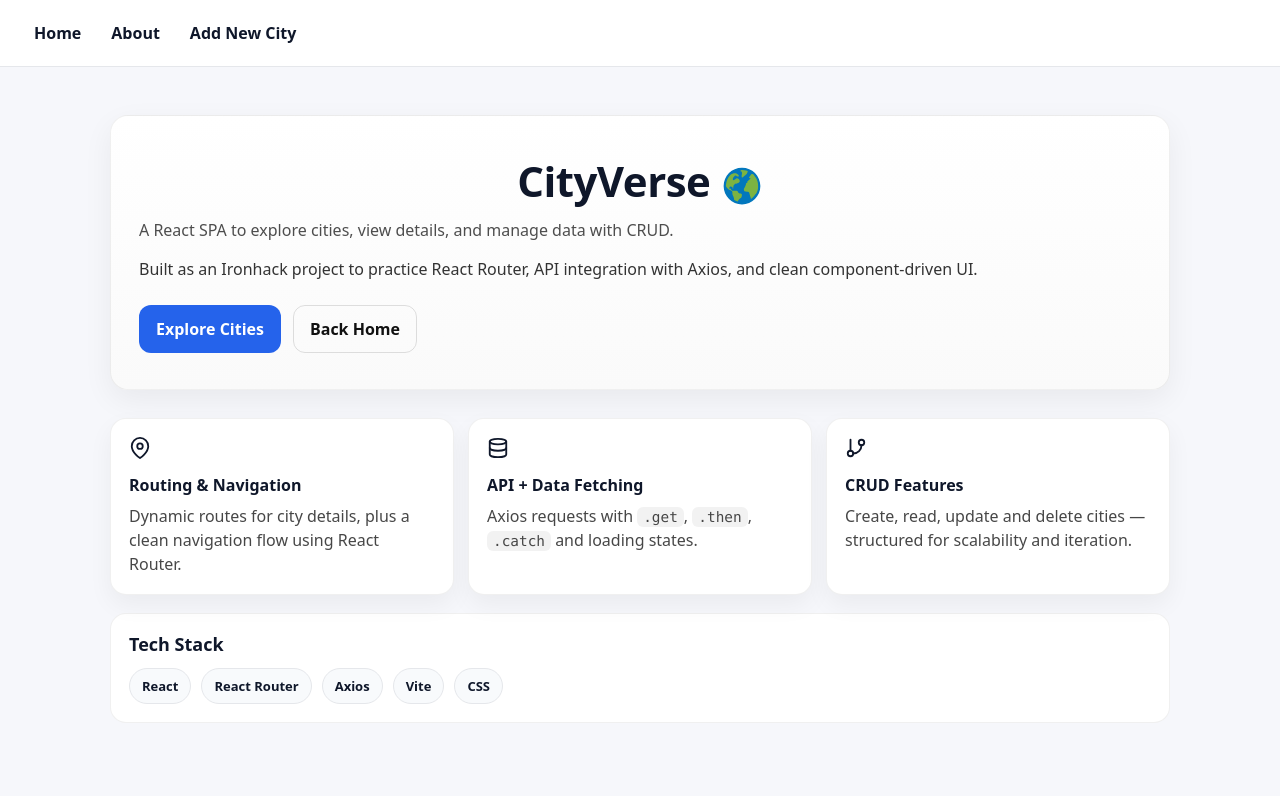
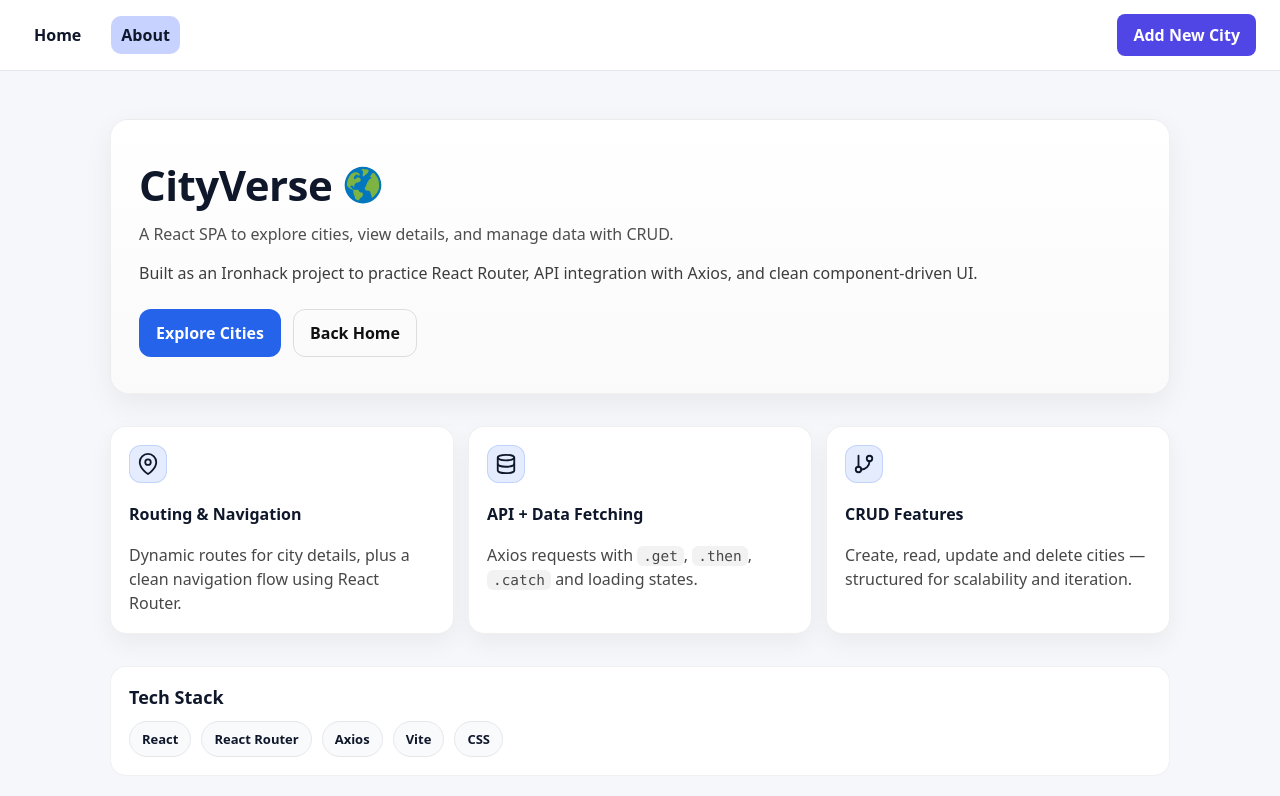
Before and after one commit to JC-Studio-DualCode/travel-project-app, a React (Vite) app: page /about in a window 1280 px wide. Shown: the top 796 px of the page. Built offline with nearby package versions, Linux system fonts and the light colour scheme.

Commit message:
About page with Mudules

```diff
--- a/src/components/Navbar.jsx
+++ b/src/components/Navbar.jsx
@@ -4,9 +4,32 @@ import styles from "./Navbar.module.css";
 function Navbar() {
   return (
     <nav className={styles.navbar}>
-      <NavLink className={styles.navLink} to="/">Home</NavLink>
-      <NavLink className={styles.navLink} to="/about">About</NavLink>
-      <NavLink className={styles.navLink} to="/cities/add">Add New City</NavLink>
+
+
+
+
+
+
+      <NavLink
+      to="/"
+      className={({ isActive }) => (isActive ? `${styles.link} ${styles.active}` :styles.link)}
+      >
+        Home
+      </NavLink>
+
+      <NavLink
+      to="/about"
+      className={({ isActive }) => (isActive ? `${styles.link} ${styles.active}` :styles.link)}
+      >
+        About
+      </NavLink>
+
+      <NavLink
+      to="/cities/add"
+      className={({ isActive }) => isActive ? `${styles.link} ${styles.cta}` : `${styles.link} ${styles.cta}`}
+      >
+        Add New City
+      </NavLink>
     </nav>
   );
 }
--- a/src/components/Navbar.module.css
+++ b/src/components/Navbar.module.css
@@ -1,6 +1,7 @@
 .navbar {
   display: flex;
-  gap: 10px;
+  align-items: center;
+  gap: 20px;
   padding: 14px 24px;
   background: white;
   border-bottom: 1px solid #e5e7eb;
@@ -17,3 +18,33 @@
 .navLink:hover {
   background: #eef2ff;
 }
+
+.link {
+  text-decoration: none;
+  color: #0f172a;
+  font-weight: 600;
+  padding: 8px 10px;
+  border-radius: 10px;
+}
+
+.link:hover {
+  background: #eef2ff;
+}
+.active {
+  background: #c7d2fe;
+}
+.inactive {
+  background: transparent;
+}
+.cta {
+  margin-left: auto;
+  background-color: #4f46e5;
+  color: white;
+  padding: 10px 16px;
+  border-radius: 8px;
+  text-decoration: none;
+  font-weight: 600;
+}
+.cta:hover {
+  background-color: #4338ca;
+}
--- a/src/index.css
+++ b/src/index.css
@@ -256,6 +256,12 @@ body {
   border: 1px solid transparent;
 }
 
+.btn:focus {
+  outline: 3px solid rgba(37, 99, 235, 0.25);
+  outline-offset: 2px;
+}
+
+
 .btn.primary {
   background: #2563eb;
   color: white;
--- a/src/pages/AboutPage.jsx
+++ b/src/pages/AboutPage.jsx
@@ -28,23 +28,29 @@ function AboutPage() {
 
       <section className={styles.aboutGrid}>
         <div className={styles.aboutCard}>
+          <div className={styles.iconBadge}>
           <FiMapPin size={22} />
+          </div>
           <h3>Routing & Navigation</h3>
           <p>Dynamic routes for city details, plus a clean navigation flow using React Router.</p>
         </div>
 
         <div className={styles.aboutCard}>
-          <FiDatabase size={22} />
+          <div className={styles.iconBadge}>
+            <FiDatabase size={22} />
+          </div>
           <h3>API + Data Fetching</h3>
           <p>
-            Axios requests with <span className={styles.code}>.get</span>,{" "}
-            <span className={styles.code}>.then</span>,{" "}
-            <span className={styles.code}>.catch</span> and loading states.
+            Axios requests with <code>.get</code>,{" "}
+            <code>.then</code>,{" "}
+            <code>.catch</code> and loading states.
           </p>
         </div>
 
         <div className={styles.aboutCard}>
-          <FiGitBranch size={22} />
+          <div className={styles.iconBadge}>
+            <FiGitBranch size={22} />
+          </div>
           <h3>CRUD Features</h3>
           <p>Create, read, update and delete cities — structured for scalability and iteration.</p>
         </div>
--- a/src/pages/AboutPage.module.css
+++ b/src/pages/AboutPage.module.css
@@ -2,6 +2,10 @@
   max-width: 1100px;
   margin: 0 auto;
   padding: 48px 20px;
+}
+
+.about > section {
+  margin-bottom: 32px;
 }
 
 .aboutHero {
@@ -11,12 +15,17 @@
   padding: 36px 28px;
   box-shadow: 0 10px 30px rgba(0,0,0,0.06);
   border: 1px solid rgba(0,0,0,0.06);
+  display: grid;
+  gap: 12px;
 }
 
 .aboutTitle h1 {
+  display: inline-flex;
+  align-items: center;
   font-size: 42px;
   margin: 0 0 10px 0;
   letter-spacing: -0.5px;
+  gap: 10px;
 }
 
 .aboutSubtitle {
@@ -27,6 +36,8 @@
 }
 
 .aboutLead {
+  font-size: 16px;
+  opacity: 0.95;
   margin-top: 16px;
   max-width: 850px;
   line-height: 1.6;
@@ -41,6 +52,7 @@
 }
 
 .aboutGrid {
+  align-items: stretch;
   margin-top: 18px;
   display: grid;
   grid-template-columns: repeat(3, 1fr);
@@ -48,18 +60,25 @@
 }
 
 .aboutCard {
-  transition: transform 0.2s ease, box-shadow 0.2s ease;
+  transition: transform 0.25s ease, box-shadow 0.25s ease;
   background: #fff;
   border-radius: 16px;
   padding: 18px;
   border: 1px solid rgba(0,0,0,0.06);
   box-shadow: 0 10px 25px rgba(0,0,0,0.05);
+  min-height: 150px;
+  display: flex;
+  flex-direction: column;
+  align-items: flex-start;
+  gap: 10px;
+  justify-content: space-between;
 }
 
 .aboutCard:hover {
-  transform: translateY(-4px);
-  box-shadow: 0 16px 30px rgba(0,0,0,0.1);
+  transform: translateY(-6px);
+  box-shadow: 0 20px 40px rgba(0, 0, 0, 0.12);
 }
+
 
 .aboutCard h3 {
   margin: 10px 0 8px;
@@ -71,15 +90,20 @@
   color: #333;
   opacity: 0.9;
   line-height: 1.5;
+  flex: 1;
 }
 
-.code {
-  background: rgba(0,0,0,0.06);
-  padding: 2px 6px;
-  border-radius: 6px;
-  font-family: ui-monospace, SFMono-Regular, Menlo, Monaco, Consolas, "Liberation Mono",
-    "Courier New", monospace;
-  font-size: 0.9em;
+.iconBadge {
+  width: 38px;
+  height: 38px;
+  border-radius: 12px;
+  display: inline-flex;
+  align-items: center;
+  justify-content: center;
+  background: rgba(37, 99, 235, 0.12);
+  border: 1px solid rgba(37, 99, 235, 0.18);
+  color: ·#2563eb;
+  margin-bottom: 10;
 }
 
 .aboutStack {
@@ -95,10 +119,21 @@
   font-size: 18px;
 }
 
+.aboutCard code {
+  background: rgba(0,0,0,0.06);
+  padding: 2px 6px;
+  border-radius: 6px;
+  font-family: ui-monospace, SFMono-Regular, Menlo, Monaco, Consolas, "Liberation Mono",
+    "Courier New", monospace;
+  font-size: 0.9em;
+}
+
+
 .chips {
   display: flex;
   flex-wrap: wrap;
   gap: 10px;
+  color:#0f172a;
 }
 
 .chip {
@@ -109,6 +144,11 @@
   font-weight: 600;
   font-size: 13px;
 }
+.chip:hover {
+  background: #e2e8f0;
+  border-color: #cbd5e1;
+  cursor: default;
+}
 
 @media (max-width: 900px) {
   .aboutGrid {
```
